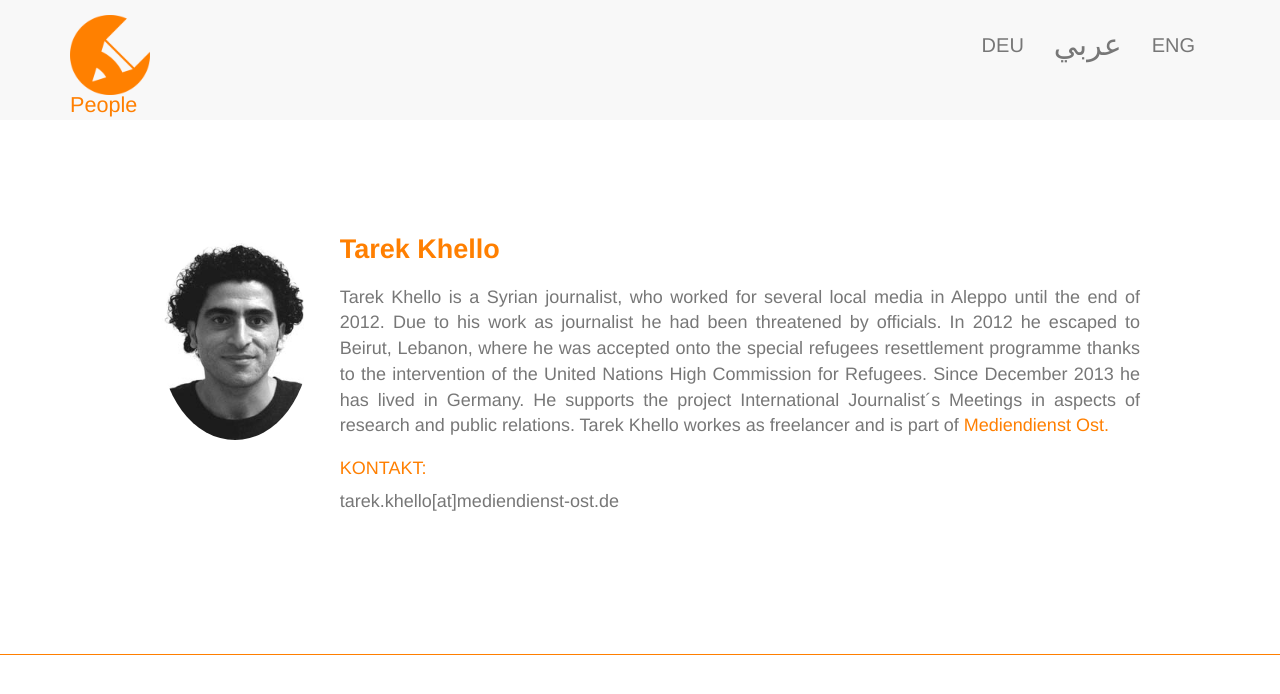
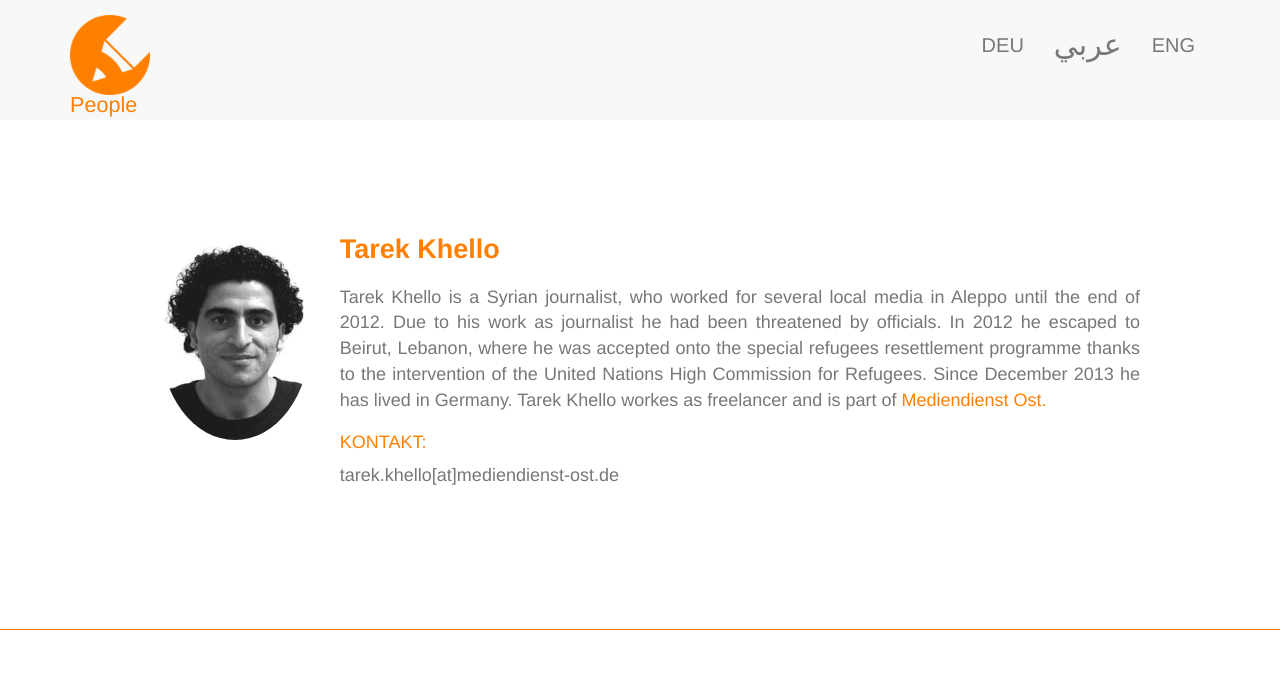
Before and after one commit to EIJC/TIJ, a Jekyll site: the page built from en/people.html, in a window 1280 px wide and 900 px high, cut to the strip 0-746 px from the top of the window. Shown: the top 694 px of the strip. Built offline with Jekyll 4.4.1, drawn with Linux system fonts in a browser that asks for light colours; nearby versions of some CDN libraries.

Commit message:
Update people.html

```diff
--- a/en/people.html
+++ b/en/people.html
@@ -6,7 +6,7 @@ language: en
 <div class="section">
 <a href="http://www.mediendienst-ost.de/autor/tarek.khello/"><img alt="Tarek Khello" class="img-circle" style="height: 200px; width: auto;" src="{{ site.base_url }}/images/Tarek-Khello.jpg" title="Tarek Khello" /> </a>
 <h3>Tarek Khello</h3>
-<p class="text-justify">Tarek Khello is a Syrian journalist, who worked for several local media in Aleppo until the end of 2012. Due to his work as journalist he had been threatened by officials. In 2012 he escaped to Beirut, Lebanon, where he was accepted onto the special refugees resettlement programme thanks to the intervention of the United Nations High Commission for Refugees. Since December 2013 he has lived in Germany. He supports the project International Journalist´s Meetings in aspects of research and public relations. Tarek Khello workes as freelancer and is part of <a href="http://www.mediendienst-ost.de/autor/tarek.khello/" target="_blank">Mediendienst Ost.</a></p>
+<p class="text-justify">Tarek Khello is a Syrian journalist, who worked for several local media in Aleppo until the end of 2012. Due to his work as journalist he had been threatened by officials. In 2012 he escaped to Beirut, Lebanon, where he was accepted onto the special refugees resettlement programme thanks to the intervention of the United Nations High Commission for Refugees. Since December 2013 he has lived in Germany. Tarek Khello workes as freelancer and is part of <a href="http://www.mediendienst-ost.de/autor/tarek.khello/" target="_blank">Mediendienst Ost.</a></p>
 <h2>Kontakt:</h2> <p>tarek.khello[at]mediendienst-ost.de</p>
 </div>
 
```
